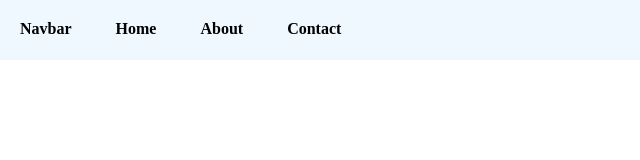
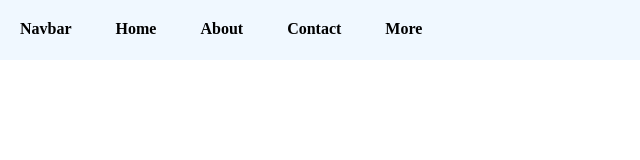
Before and after one commit to emyduke/Fullstack-Dev, a plain HTML site: page html - css/index.html in a window 1280 px wide. Shown: the full height of the page, 0-640 px from the left. Drawn offline with Linux system fonts and the light colour scheme.

Commit message:
my modification

```diff
--- a/html - css/index.html
+++ b/html - css/index.html
@@ -1,5 +1,6 @@
 <!DOCTYPE html>
 <html lang="en">
+
 <head>
     <meta charset="UTF-8">
     <meta http-equiv="X-UA-Compatible" content="IE=edge">
@@ -10,6 +11,7 @@
     <link rel="stylesheet" href="styles.css">
 
 </head>
+
 <body>
 
     <header>
@@ -19,6 +21,7 @@
             <a href="">Home</a>
             <a href="">About</a>
             <a href="">Contact</a>
+            <a href="">More</a>
         </div>
 
         <div class="search">
@@ -43,4 +46,5 @@
     </div>
 
 </body>
+
 </html>
```
